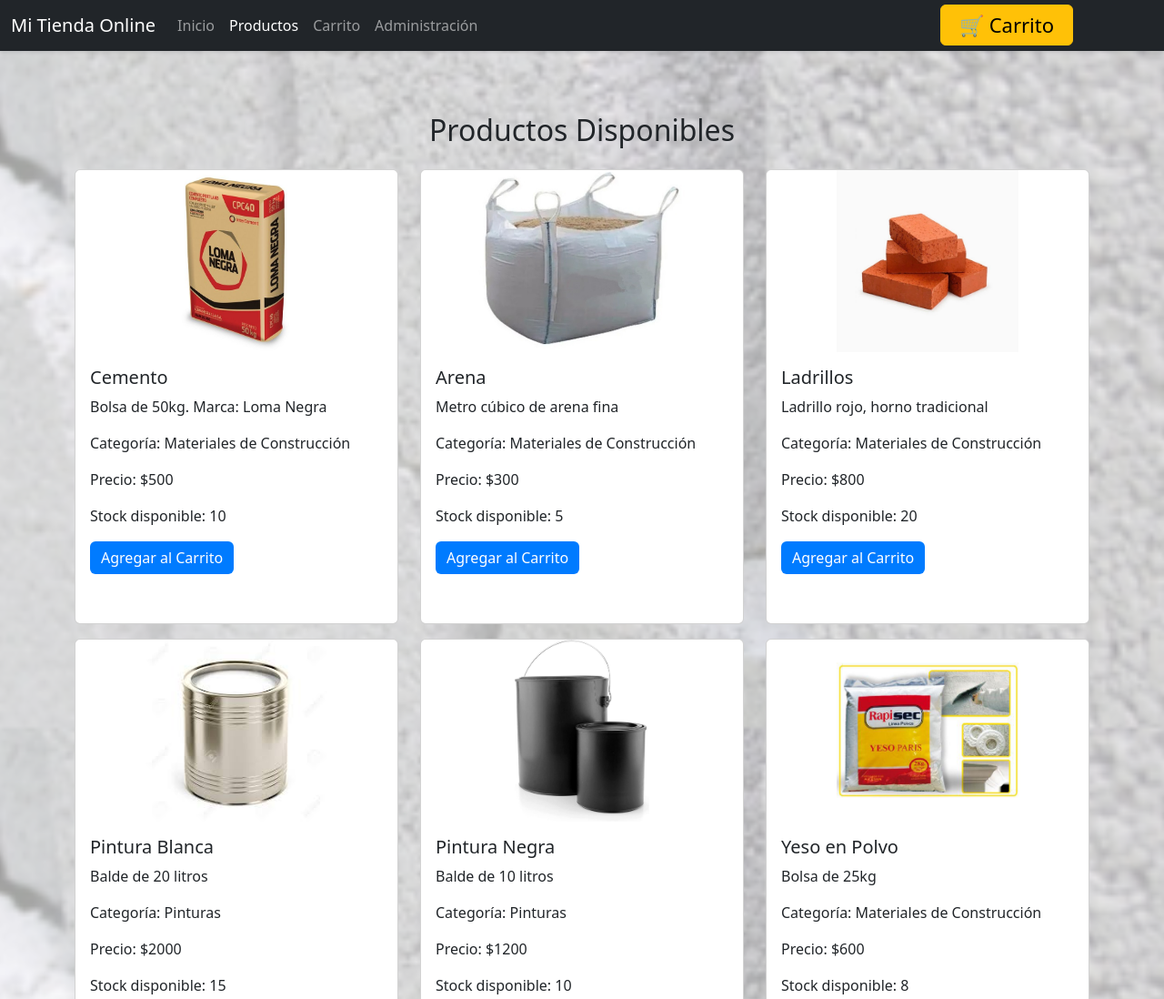
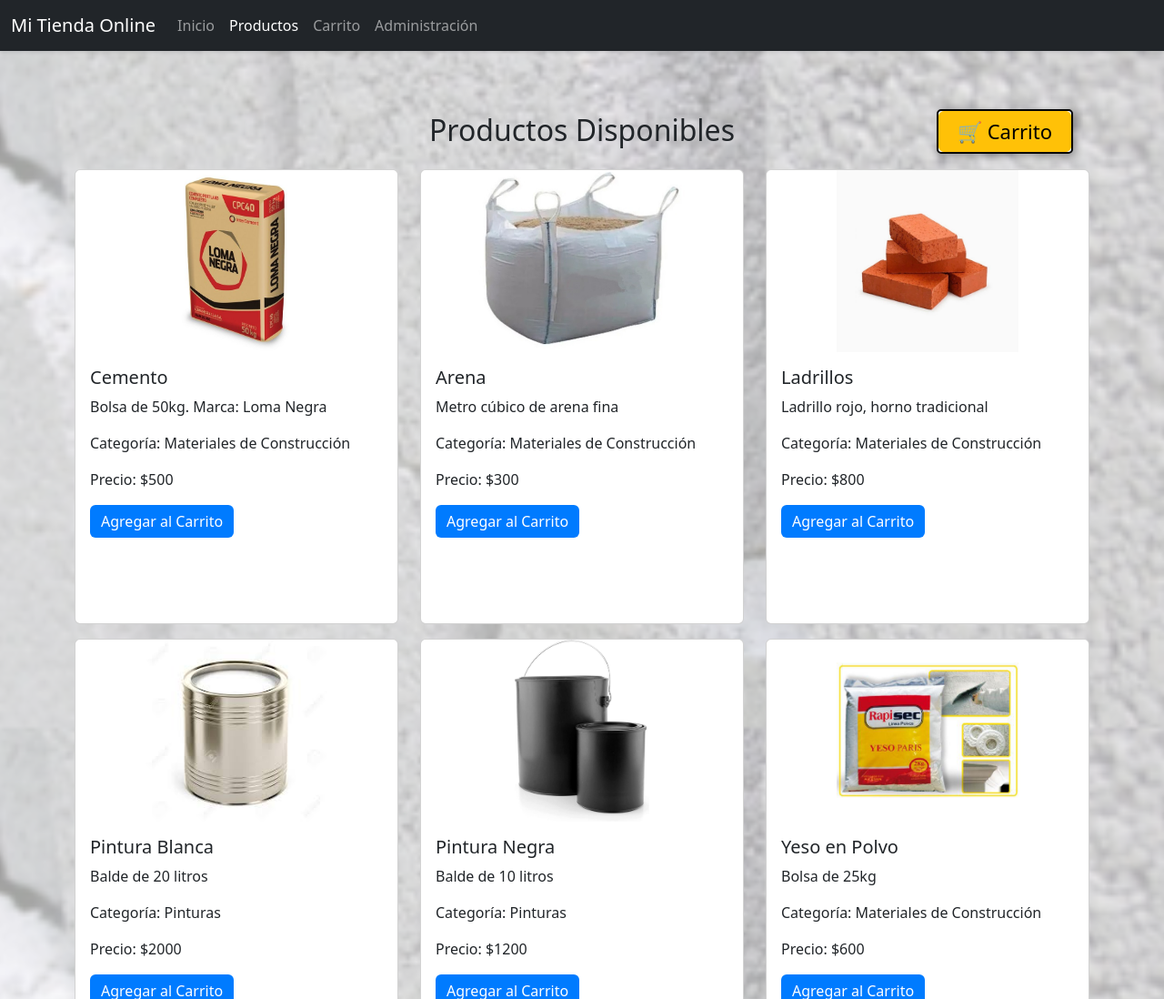
Before and after one commit to mof1986/ProyectoFinalFlores, a plain HTML site: page pages/productos.html in a window 1280 px wide. Shown: the top 1098 px of the page at 91% size. Drawn offline with nearby package versions, Linux system fonts and the light colour scheme; some packages are replaced by stand-ins of ours; a script that the page names is missing.

Commit message:
cambios estéticos en botones y texto innecesario

```diff
--- a/css/style.css
+++ b/css/style.css
@@ -66,9 +66,13 @@ footer {
 /* Carrito flotante */
 .fixed-cart {
     position: fixed;
-    top: 5px;
+    top: 15%;
     right: 100px;
     z-index: 1000;
+    border: 2px solid black;
+    box-shadow: 3px 3px 8px rgba(0, 0, 0, 0.3);
+    border-radius: 5px;
+    background: white;
 }
 .fixed-cart .btn {
     font-size: 22px;
--- a/js/productos.js
+++ b/js/productos.js
@@ -48,7 +48,6 @@ function renderizarProductos() {
                         <p class="card-text">${producto.descripcion}</p>
                         <p class="card-text">Categoría: ${producto.categoria}</p>
                         <p class="card-text">Precio: $${producto.precio}</p>
-                        <p class="card-text">Stock disponible: ${producto.stock}</p>
                         <div id="acciones-${producto.id}">
                             ${itemEnCarrito ? generarControlesCantidad(producto.id, cantidad) :
                             `<button class="btn btn-primary" onclick="agregarAlCarrito(${producto.id})">Agregar al Carrito</button>`}
```
